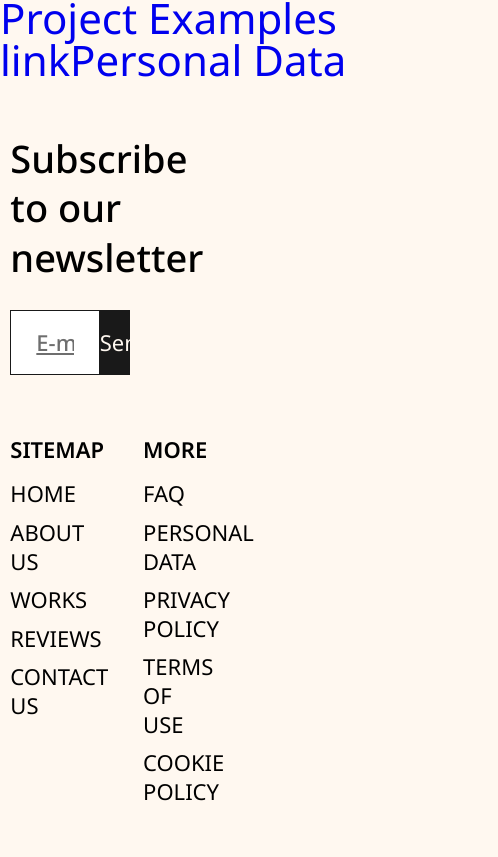
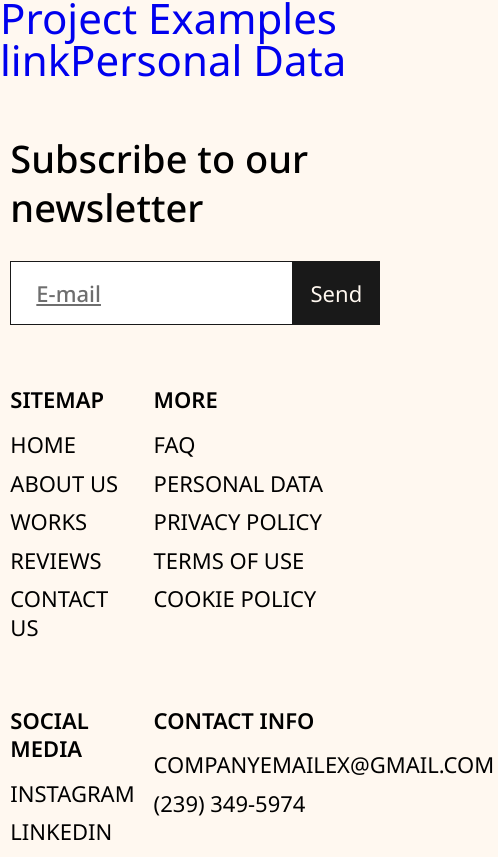
Before and after one commit to bbesigned/bbesigned, a Next.js app: page / in a window 390 px wide. Shown: the part 847-1704 px from the top of the page, 498 px wide, since content can reach past the window. Built offline with nearby package versions, Linux system fonts and the light colour scheme.

Commit message:
feat: add grid instead flex

```diff
--- a/src/components/footer/footer.module.scss
+++ b/src/components/footer/footer.module.scss
@@ -325,6 +325,7 @@
 	}
 
 	.subscribeWrapper {
+		max-width: 100%;
 		&__head {
 			margin-bottom: 28px;
 			font-size: 38px;
@@ -332,9 +333,11 @@
 	}
 
 	.footerNavigationWrapper {
-		flex-wrap: wrap;
-		margin-right: 0;
-		row-gap: 56px;
+		display: grid;
+		grid-template-columns: repeat(2, 1fr);
+		grid-column-gap: 15px;
+		grid-row-gap: 60px;
+		max-width: none;
 	}
 
 	.footerNavigationContainer {
@@ -343,8 +346,9 @@
 		}
 
 		ul {
+			width: fit-content;
 			li {
-				padding: 4px 0;
+				padding: 4px 4px 4px 0;
 			}
 		}
 
@@ -352,17 +356,9 @@
 			display: block;
 		}
 	}
-
-	.footerNavigationContainer:nth-child(1) {
-		margin-right: 33%;
-	}
-
+	.footerNavigationContainer:nth-child(1),
 	.footerNavigationContainer:nth-child(2) {
-		margin-right: 0;
-	}
-
-	.footerNavigationContainer:nth-child(3) {
-		margin-right: 30%;
+		max-width: none;
 	}
 
 	.formWrapper {
```
